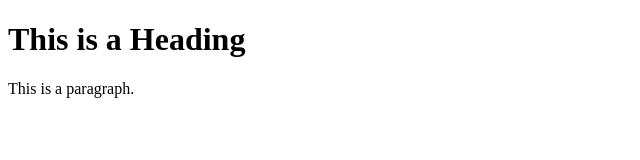
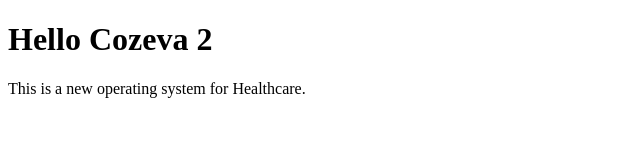
Before and after one commit to debdutcozeva/cozeva, a plain HTML site: page index.html in a window 1280 px wide. Shown: the whole page, without its empty margins (0-640 px from the left). Drawn offline with Linux system fonts and the light colour scheme.

Commit message:
Add files via upload

```diff
--- a/index.html
+++ b/index.html
@@ -1,12 +1,12 @@
 <!DOCTYPE html>
 <html>
 <head>
-<title>Hello Cozeva</title>
+<title>Hello Cozeva 2</title>
 </head>
 <body>
 
-<h1>This is a Heading</h1>
-<p>This is a paragraph.</p>
+<h1>Hello Cozeva 2</h1>
+<p>This is a new operating system for Healthcare.</p>
 
 </body>
 </html>
```
